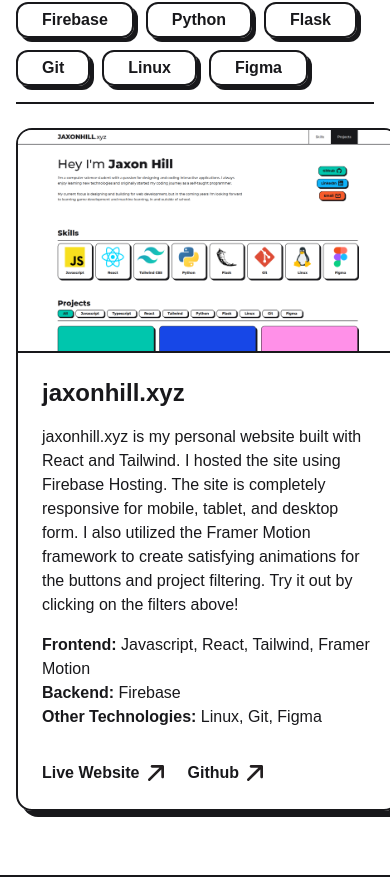
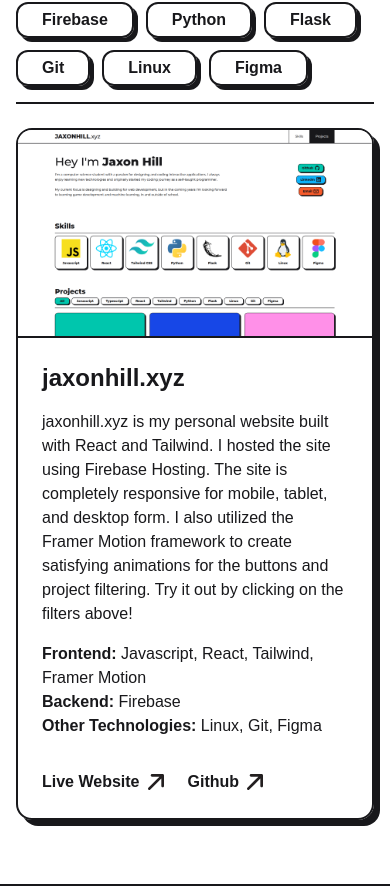
Before and after one commit to jaxonhill/personal-website, a React (Create React App) app in the folder frontend/: page / in a window 390 px wide. Shown: the part 1754-2645 px from the top of the page. Built offline with nearby package versions, Linux system fonts and the light colour scheme; the HTML template or start-up script is replaced by a standard one.

Commit message:
Fix mobile styling overflow issue for mobile devices

```diff
--- a/frontend/src/components/AboutButton.js
+++ b/frontend/src/components/AboutButton.js
@@ -2,7 +2,7 @@
 import { motion } from "framer-motion"
 
 const AboutButton = ({ aboutButton }) => {
-    const [windowWidth, setWindowWidth] = useState(0);
+    const [windowWidth, setWindowWidth] = useState(window.innerWidth);
 
     useEffect(() => {
         const handleResize = () => {
--- a/frontend/src/components/ProjectCard.js
+++ b/frontend/src/components/ProjectCard.js
@@ -11,7 +11,7 @@
             transition={{ duration: 0.5 }}
             className="flex flex-col border-2 rounded-2xl shadow-neubrutalism-large border-zinc-900 overflow-hidden"
         >
-            <img className="block max-w-screen-2xl max-h-[864px] w-auto h-auto border-b-2 border-zinc-900" src={project.image} alt={project.name} />
+            <img className="block max-w-full max-h-full w-auto h-auto border-b-2 border-zinc-900" src={project.image} alt={project.name} />
             <div className="p-6">
                 <p className="mb-4 font-extrabold text-2xl">{project.name}</p>
                 <p className="mb-4">{project.info}</p>
--- a/frontend/src/components/ProjectSection.js
+++ b/frontend/src/components/ProjectSection.js
@@ -83,7 +83,7 @@
         <section className="mb-16">
             <h1 className="font-extrabold text-4xl mb-3">Projects</h1>
             <ProjectTags tags={tags} handleSelect={handleSelect} selectedTags={selectedTags} />
-            <div className="grid gap-6 grid-cols-project-cols">
+            <div className="grid gap-6 grid-cols-project-cols-small md:grid-cols-project-cols">
                 <AnimatePresence>
                     {filteredProjects.map((project) => {
                         return (
--- a/frontend/tailwind.config.js
+++ b/frontend/tailwind.config.js
@@ -29,6 +29,7 @@
     gridTemplateColumns: {
       "skills-cols": "repeat(auto-fit, minmax(10rem, 1fr))",
       "project-cols": "repeat(auto-fill, minmax(24rem, 1fr))",
+      "project-cols-small": "repeat(auto-fill, minmax(18rem, 1fr))",
     }
   },
   plugins: [],
```
